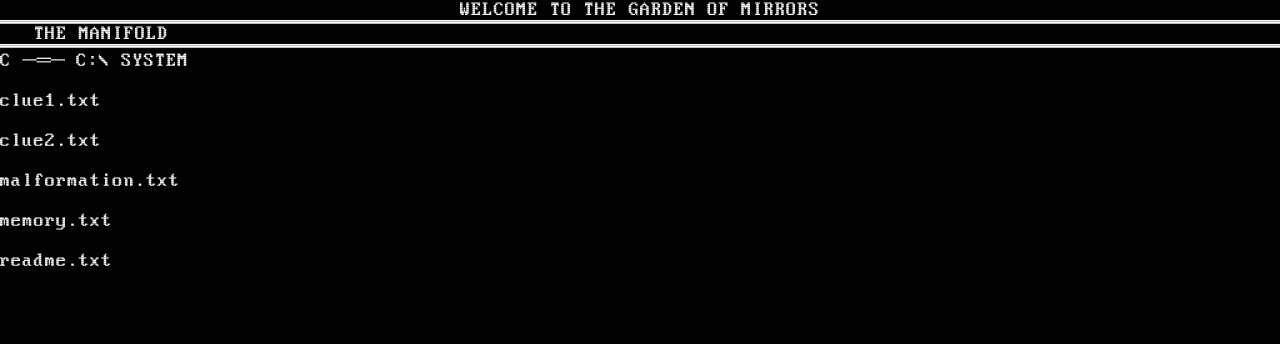
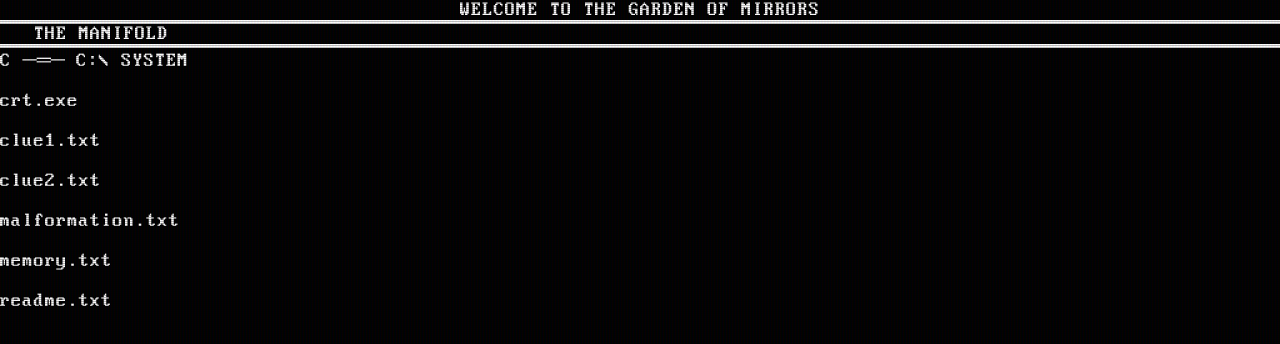
Before and after one commit to grshtaka/grshtaka.github.io, a plain HTML site: page dash.html in a window 1280 px wide. Drawn offline with Linux system fonts and the light colour scheme.

Commit message:
Update dash.html

```diff
--- a/dash.html
+++ b/dash.html
@@ -13,6 +13,7 @@
         <pre class="prep"><a>   THE MANIFOLD</a></pre>
         <hr>
         <pre>C &#9472;&#9552;&#9472; C:\ SYSTEM<br><br></pre>
+        <pre><a href="crt.html">crt.exe</a><br><br></pre>
         <pre><a href="clue1.html">clue1.txt</a><br><br></pre>
         <pre><a href="clue2.html">clue2.txt</a><br><br></pre>
         <pre><a href="malformation.html">malformation.txt</a><br><br></pre>
```
